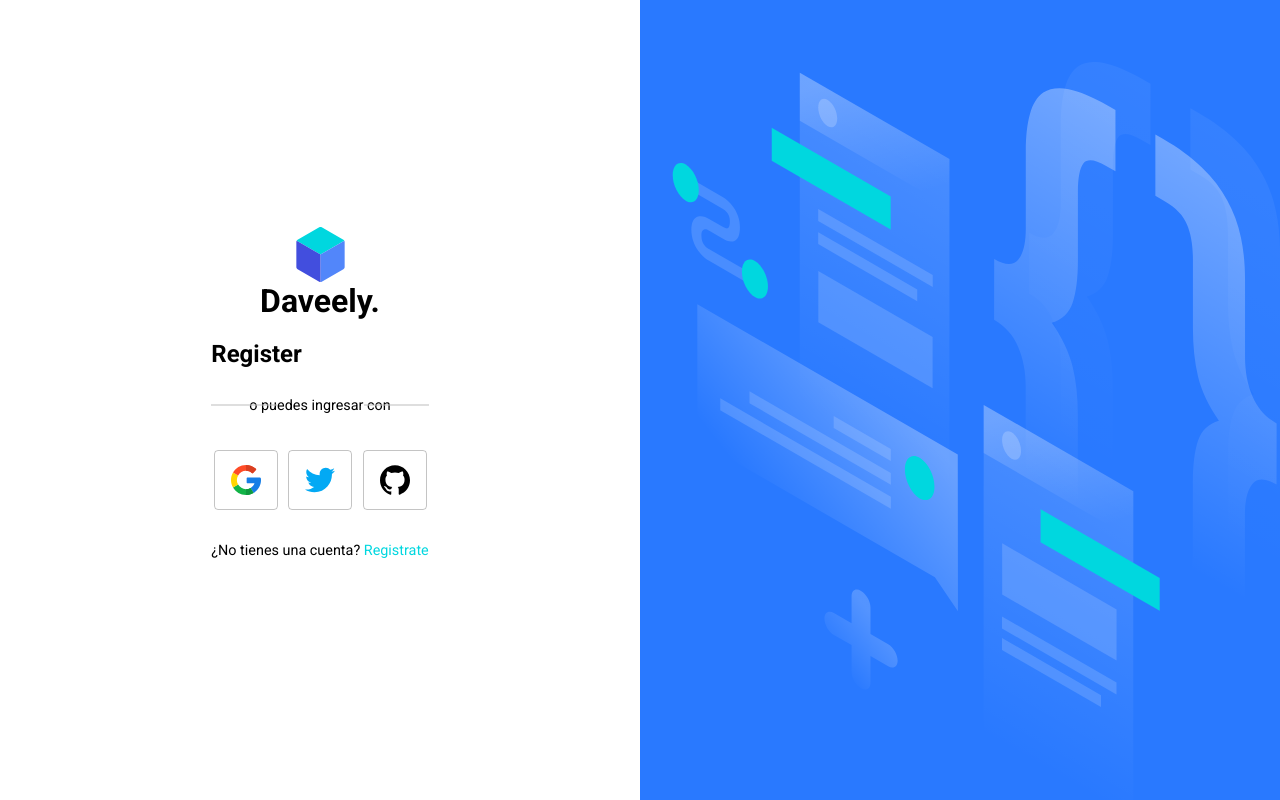
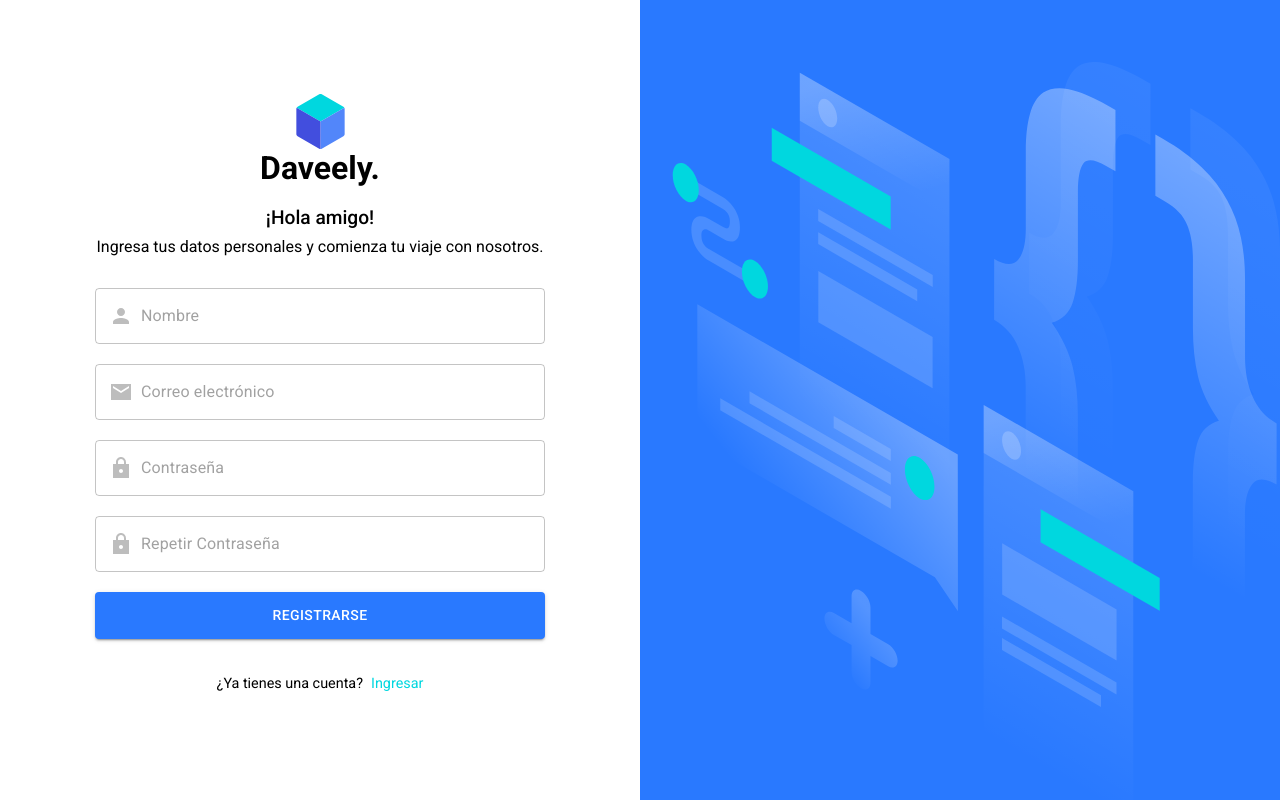
Before and after one commit to DavidBarcenas/react-daveely, a React (Create React App) app: page / in a window 1280 px wide. Both pictures are taken after a click on the element "Registrate". Built offline with nearby package versions, Linux system fonts and the light colour scheme.

Commit message:
feature(Register): Create screen structure

```diff
--- a/src/auth/components/Login/index.tsx
+++ b/src/auth/components/Login.tsx
@@ -1,22 +1,22 @@
 import React from 'react';
+import SocialButtons from './SocialButtons';
 import { Button, InputAdornment, TextField } from '@material-ui/core';
 import { EmailSharp, LockSharp } from '@material-ui/icons';
-import './Login.scss';
 
 const Login: React.FC = () => {
   return (
-    <div className="login">
-      <p className="login-welcome">¡Bienvenido de nuevo!</p>
-      <p className="login-copy">
+    <div className="auth-wrap">
+      <p className="auth-welcome">¡Bienvenido de nuevo!</p>
+      <p className="auth-copy">
         Para seguir planeando, administrando y creando metas, ingresa con tus
         datos de acceso.
       </p>
-      <form className="login-form">
+      <form className="auth-form">
         <TextField
-          type="text"
+          type="email"
           variant="outlined"
           placeholder="Correo electrónico"
-          className="login-form-input"
+          className="auth-form-input"
           InputProps={{
             startAdornment: (
               <InputAdornment position="start">
@@ -29,7 +29,7 @@ const Login: React.FC = () => {
           type="password"
           variant="outlined"
           placeholder="Contraseña"
-          className="login-form-input"
+          className="auth-form-input-psswd"
           InputProps={{
             startAdornment: (
               <InputAdornment position="start">
@@ -38,17 +38,19 @@ const Login: React.FC = () => {
             ),
           }}
         />
-        <span className="login-form-forgot">¿Olvidaste tu contraseña?</span>
+        <span className="auth-form-forgot">¿Olvidaste tu contraseña?</span>
 
         <Button
           type="submit"
           variant="contained"
           color="primary"
-          className="login-form-btn"
+          className="auth-form-btn"
         >
           Ingresar
         </Button>
       </form>
+
+      <SocialButtons />
     </div>
   );
 };
--- a/src/auth/components/Login/login.scss
+++ /dev/null
@@ -1,50 +0,0 @@
-@import '../../../scss/vars';
-
-.login {
-  text-align: center;
-
-  @include mq(sm) {
-    max-width: 450px;
-  }
-
-  &-welcome {
-    font-weight: 500;
-    font-size: 1.2em;
-    margin-bottom: 0;
-  }
-
-  &-copy {
-    margin-top: 0.5em;
-    margin-bottom: 2em;
-  }
-}
-
-.login-form {
-  width: 100%;
-
-  .MuiFormControl-root {
-    width: 100%;
-    margin-bottom: 1.25em;
-  }
-
-  &-input:nth-of-type(2) {
-    margin-bottom: 0.75em;
-  }
-
-  .MuiSvgIcon-root {
-    color: $grey;
-  }
-
-  &-forgot {
-    display: block;
-    text-align: right;
-    font-size: 0.9em;
-    margin-bottom: 1.25em;
-  }
-
-  &-btn {
-    display: block;
-    width: 100%;
-    line-height: 35px;
-  }
-}
--- /dev/null
+++ b/src/auth/components/Register.tsx
@@ -0,0 +1,80 @@
+import React from 'react';
+import { Button, InputAdornment, TextField } from '@material-ui/core';
+import { EmailSharp, LockSharp, Person } from '@material-ui/icons';
+
+export const Register: React.FC = () => {
+  return (
+    <div className="auth-wrap">
+      <p className="auth-welcome">¡Hola amigo!</p>
+      <p className="auth-copy">
+        Ingresa tus datos personales y comienza tu viaje con nosotros.
+      </p>
+
+      <form className="auth-form">
+        <TextField
+          type="text"
+          variant="outlined"
+          placeholder="Nombre"
+          className="auth-form-input"
+          InputProps={{
+            startAdornment: (
+              <InputAdornment position="start">
+                <Person />
+              </InputAdornment>
+            ),
+          }}
+        />
+        <TextField
+          type="email"
+          variant="outlined"
+          placeholder="Correo electrónico"
+          className="auth-form-input"
+          InputProps={{
+            startAdornment: (
+              <InputAdornment position="start">
+                <EmailSharp />
+              </InputAdornment>
+            ),
+          }}
+        />
+        <TextField
+          type="password"
+          variant="outlined"
+          placeholder="Contraseña"
+          className="auth-form-input"
+          InputProps={{
+            startAdornment: (
+              <InputAdornment position="start">
+                <LockSharp />
+              </InputAdornment>
+            ),
+          }}
+        />
+        <TextField
+          type="password"
+          variant="outlined"
+          placeholder="Repetir Contraseña"
+          className="auth-form-input"
+          InputProps={{
+            startAdornment: (
+              <InputAdornment position="start">
+                <LockSharp />
+              </InputAdornment>
+            ),
+          }}
+        />
+
+        <Button
+          type="submit"
+          variant="contained"
+          color="primary"
+          className="auth-form-btn"
+        >
+          Registrarse
+        </Button>
+      </form>
+    </div>
+  );
+};
+
+export default Register;
--- a/src/auth/components/Register/index.tsx
+++ /dev/null
@@ -1,11 +0,0 @@
-import React from 'react';
-
-export const Register: React.FC = () => {
-  return (
-    <div>
-      <h1>Register</h1>
-    </div>
-  );
-};
-
-export default Register;
--- a/src/auth/views/Auth.scss
+++ b/src/auth/views/Auth.scss
@@ -3,6 +3,14 @@
 .auth {
   display: flex;
   overflow: hidden;
+
+  &-wrap {
+    text-align: center;
+
+    @include mq(sm) {
+      max-width: 450px;
+    }
+  }
 
   &-logo {
     width: 55px;
@@ -14,6 +22,17 @@
     margin: 0;
     margin-bottom: 0.5em;
     text-align: center;
+  }
+
+  &-welcome {
+    font-weight: 500;
+    font-size: 1.2em;
+    margin-bottom: 0;
+  }
+
+  &-copy {
+    margin-top: 0.5em;
+    margin-bottom: 2em;
   }
 }
 
@@ -57,14 +76,50 @@
 }
 
 .auth-login-register {
+  display: block;
   font-size: 0.9em;
   text-align: center;
   span {
     color: $secondary-color;
     cursor: pointer;
+    margin-left: 8px;
 
     &:hover {
       text-decoration: underline;
     }
   }
 }
+
+.auth-register-text {
+  margin-top: 2.5em;
+}
+
+.auth-form {
+  width: 100%;
+
+  .MuiFormControl-root {
+    width: 100%;
+    margin-bottom: 1.25em;
+  }
+
+  .auth-form-input-psswd {
+    margin-bottom: 0.75em;
+  }
+
+  .MuiSvgIcon-root {
+    color: $grey;
+  }
+
+  &-forgot {
+    display: block;
+    text-align: right;
+    font-size: 0.9em;
+    margin-bottom: 1.25em;
+  }
+
+  .MuiButton-containedPrimary {
+    display: block;
+    width: 100%;
+    line-height: 35px;
+  }
+}
--- a/src/auth/views/Auth.tsx
+++ b/src/auth/views/Auth.tsx
@@ -1,9 +1,9 @@
 import React, { useState } from 'react';
 import Login from '../components/Login';
+import Register from '../components/Register';
 import SocialButtons from '../components/SocialButtons';
 import logoImg from '../../assets/img/logo.svg';
 import './Auth.scss';
-import Register from '../components/Register';
 
 export const Auth: React.FC = () => {
   const [showLogin, setShowLogin] = useState(true);
@@ -15,16 +15,15 @@ export const Auth: React.FC = () => {
           <img src={logoImg} alt="daveely" className="auth-logo" />
           <h1 className="auth-logo-text">Daveely.</h1>
           {showLogin ? <Login /> : <Register />}
-          <SocialButtons />
           {showLogin ? (
             <p className="auth-login-register">
-              ¿No tienes una cuenta?{' '}
+              ¿No tienes una cuenta?
               <span onClick={() => setShowLogin(false)}>Registrate</span>
             </p>
           ) : (
-            <p className="auth-login-register">
-              ¿No tienes una cuenta?{' '}
-              <span onClick={() => setShowLogin(false)}>Registrate</span>
+            <p className="auth-login-register auth-register-text">
+              ¿Ya tienes una cuenta?
+              <span onClick={() => setShowLogin(true)}>Ingresar</span>
             </p>
           )}
         </div>
```
Also changed, not shown: src/auth/components/Register/Register.scss (deleted).
